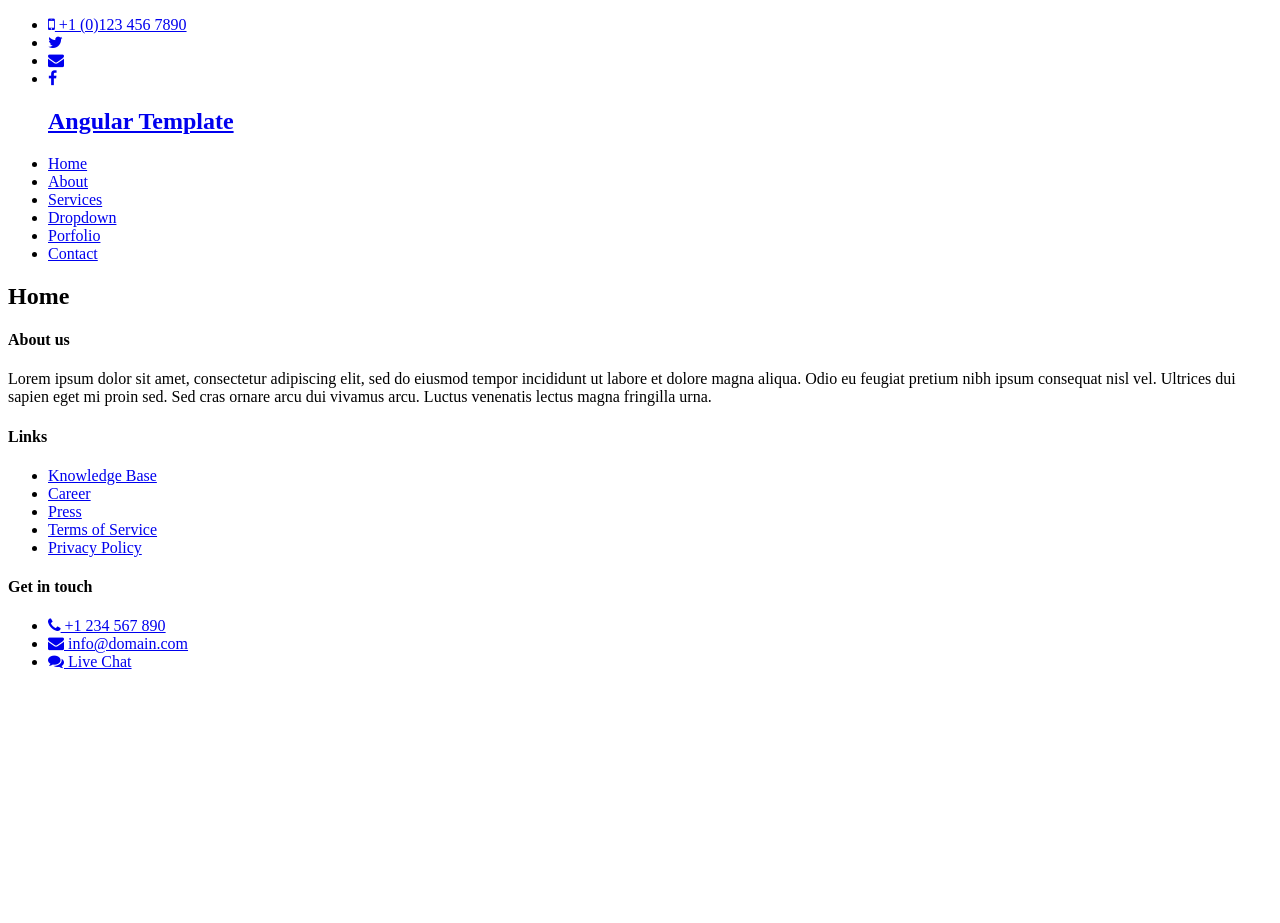
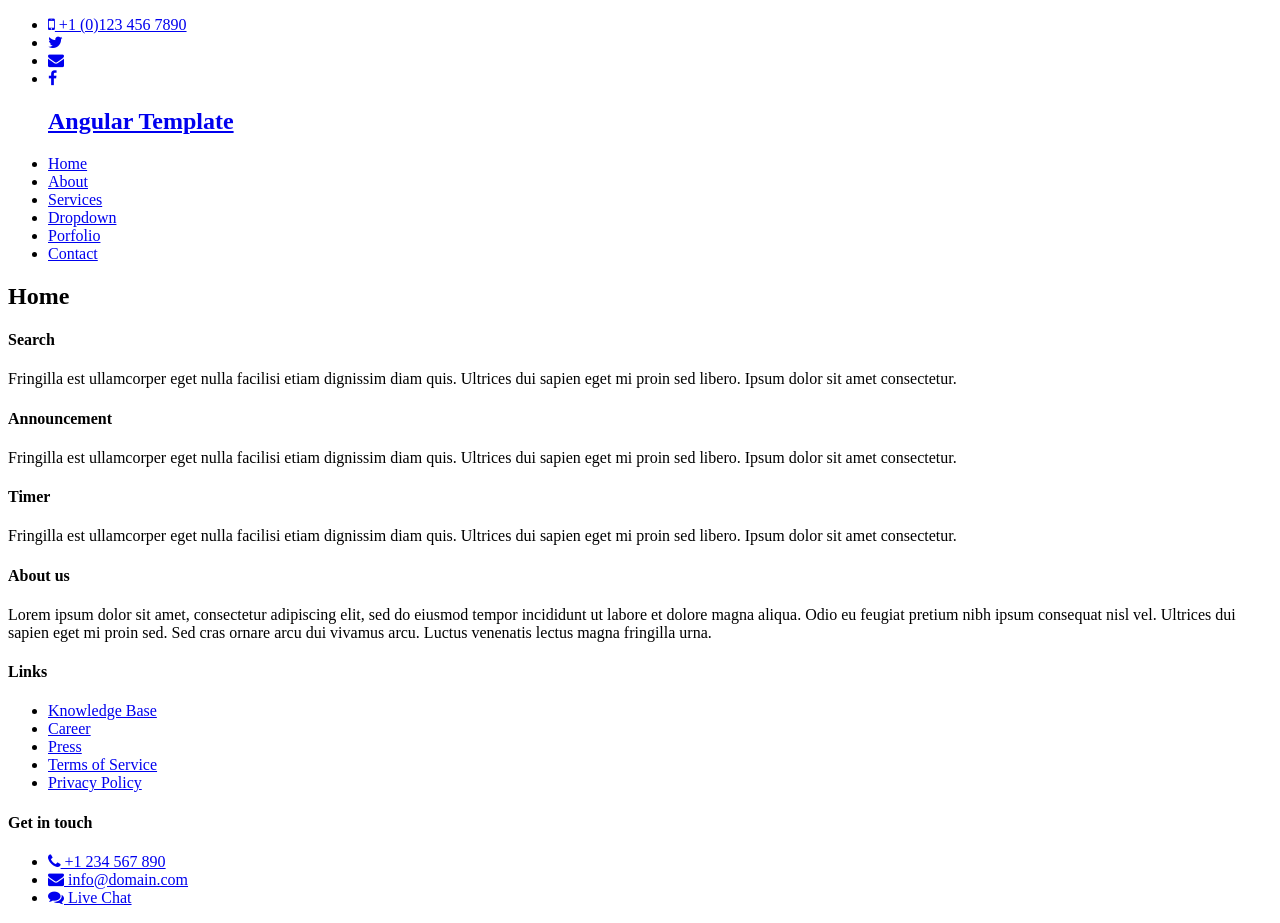
Before and after one commit to AmirF27/angular-template, an Angular app: page / in a window 1280 px wide. Before the commit the page ends 800 px from the top, so only its background shows below. Built offline with nearby package versions, Linux system fonts and the light colour scheme.

Commit message:
Create card component

```diff
--- a/src/app/app.component.html
+++ b/src/app/app.component.html
@@ -14,6 +14,21 @@
   <app-hero title="Home"></app-hero>
 </header>
 
+<main>
+  <app-card type="search" title="Search">
+    Fringilla est ullamcorper eget nulla facilisi etiam dignissim diam quis.
+    Ultrices dui sapien eget mi proin sed libero. Ipsum dolor sit amet consectetur.
+  </app-card>
+  <app-card type="announcement" title="Announcement">
+    Fringilla est ullamcorper eget nulla facilisi etiam dignissim diam quis.
+    Ultrices dui sapien eget mi proin sed libero. Ipsum dolor sit amet consectetur.
+  </app-card>
+  <app-card type="timer" title="Timer">
+    Fringilla est ullamcorper eget nulla facilisi etiam dignissim diam quis.
+    Ultrices dui sapien eget mi proin sed libero. Ipsum dolor sit amet consectetur.
+  </app-card>
+</main>
+
 <footer>
   <app-footer></app-footer>
 </footer>
--- a/src/app/app.module.ts
+++ b/src/app/app.module.ts
@@ -8,6 +8,7 @@ import { LogoComponent } from './components/logo/logo.component';
 import { HeroComponent } from './components/hero/hero.component';
 import { ContactBarComponent } from './components/contact-bar/contact-bar.component';
 import { FooterComponent } from './components/footer/footer.component';
+import { CardComponent } from './components/card/card.component';
 
 @NgModule({
   declarations: [
@@ -17,7 +18,8 @@ import { FooterComponent } from './components/footer/footer.component';
     LogoComponent,
     HeroComponent,
     ContactBarComponent,
-    FooterComponent
+    FooterComponent,
+    CardComponent
   ],
   imports: [
     BrowserModule
--- /dev/null
+++ b/src/app/components/card/card.component.html
@@ -0,0 +1,6 @@
+<section>
+  <h4>{{title}}</h4>
+  <p>
+    <ng-content></ng-content>
+  </p>
+</section>
```
Also changed, not shown: src/app/components/card/card.component.ts (added, +11 -0 lines), src/app/components/card/card.component.scss (added), 1 other file (tests, documents, lock files or other folders).
